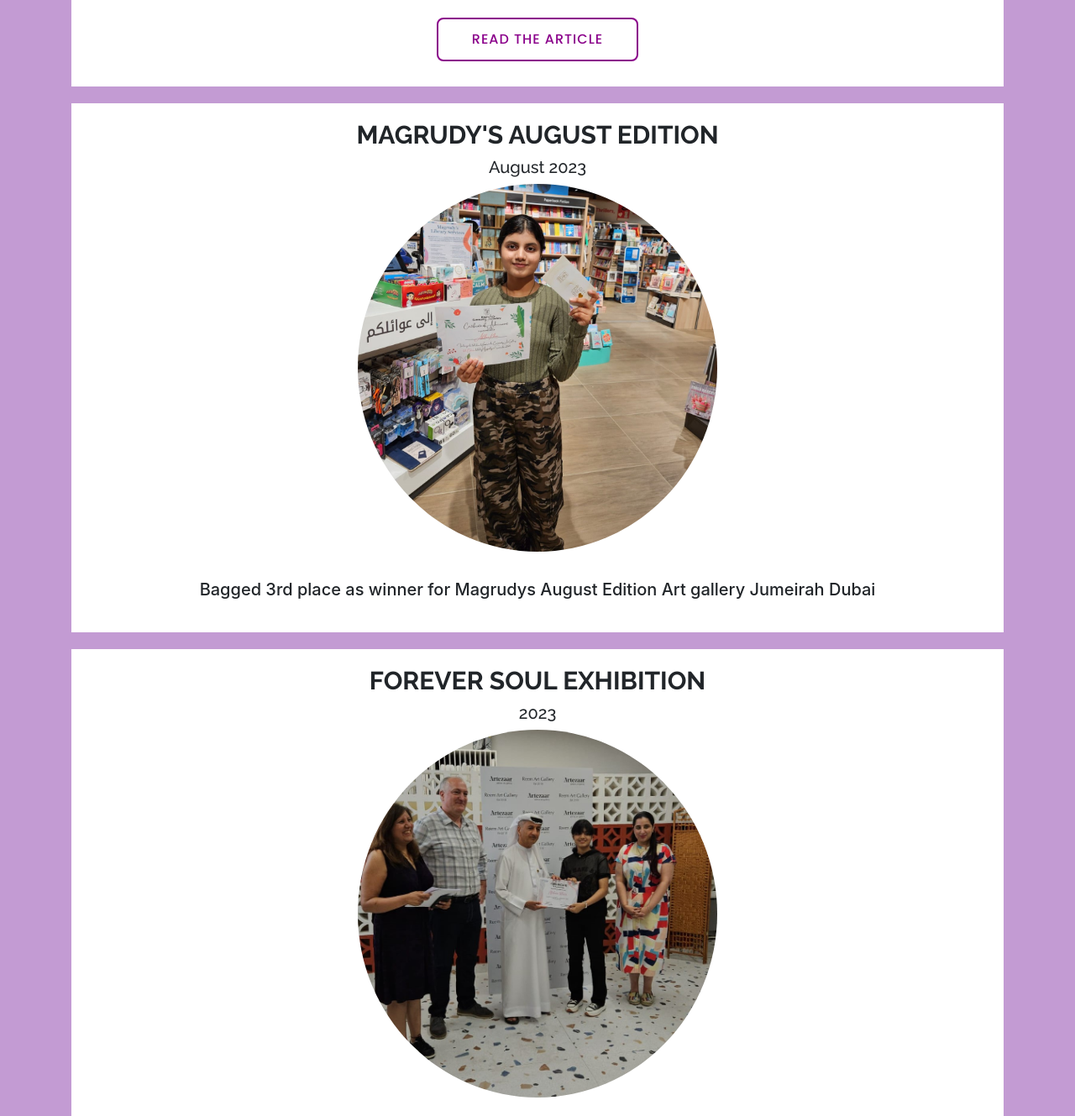
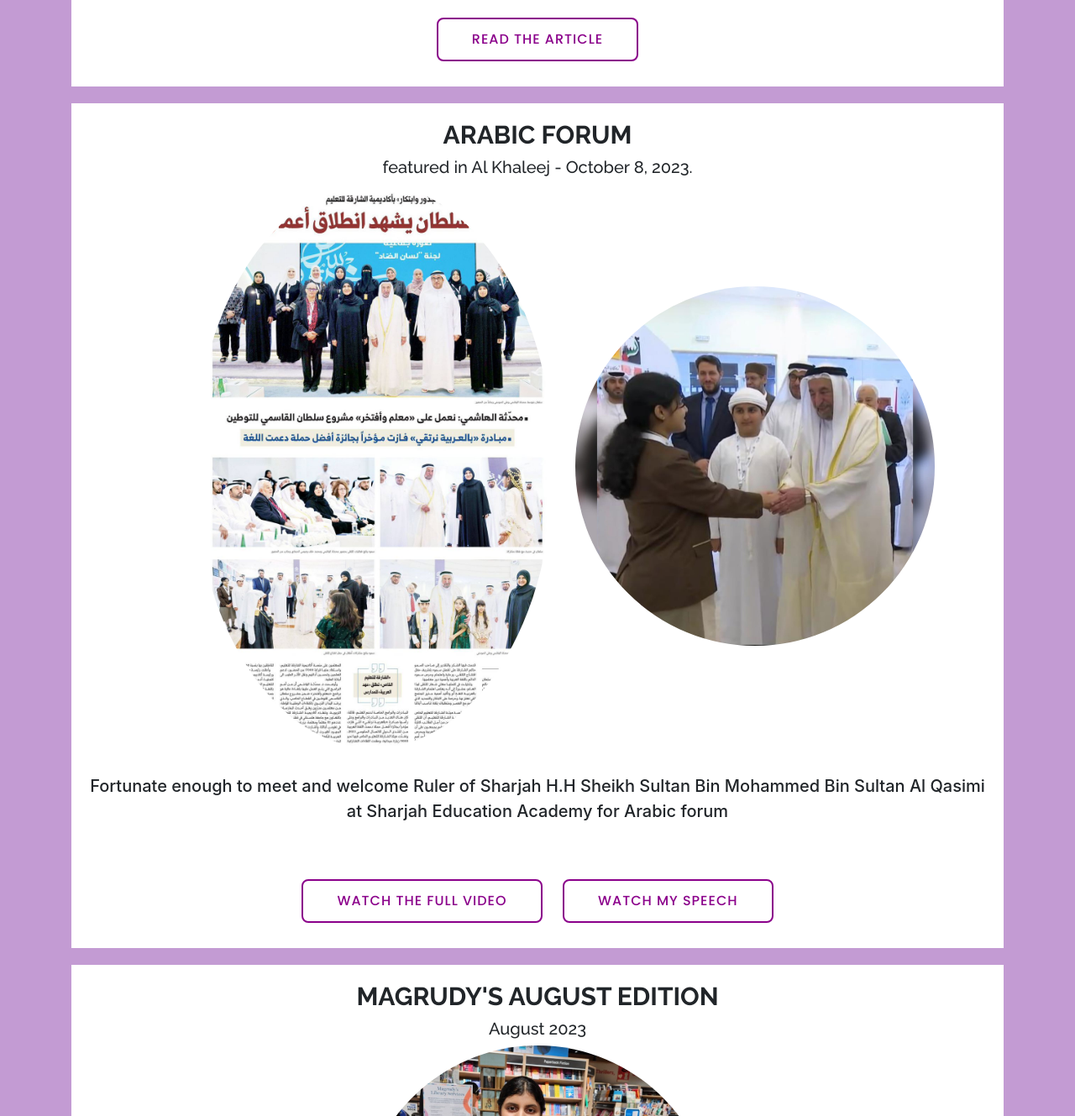
Before and after one commit to afshannawaz/afshannawaz.github.io, a plain HTML site: page blog.html in a window 1280 px wide. Shown: the part 1660-2989 px from the top of the page at 84% size. Drawn offline with nearby package versions, Linux system fonts and the light colour scheme; a web font is replaced by a local one.

Commit message:
Add files via upload

```diff
--- a/blog.html
+++ b/blog.html
@@ -64,6 +64,17 @@
             </div>
             <p>Emerging artist Afshan Nawaz Khan is a star in the established art world</p>
             <a href="https://www.gulftoday.ae/culture/2023/08/31/emerging-artist-afshan-nawaz-khan-is-a-star-in-the-established-art-world?fbclid=PAAabFeOJ2f1QjcoZH3w-FpOKsIMoiSgqZ9OXv0AXn0tdR-FePqTNdnzW8ffo"><button>READ THE ARTICLE</button></a>
+          </div>
+          <div class="tags1" data-aos="fade-in" data-aos-delay="300">
+            <h2>ARABIC FORUM</h2>
+            <h5>featured in Al Khaleej - October 8, 2023.</h5>
+            <div class="tags2">
+              <img class="img01" src="assets/img/5e897a4a-b2da-4473-956d-7188d052dec3.jpg" alt="">
+              <img class="img02" src="assets/img/6b92914b-2042-43f4-83af-a5ba1ba45ac2.jpg" alt="">
+            </div>
+            <p>Fortunate enough  to meet and welcome Ruler of Sharjah  H.H Sheikh Sultan Bin Mohammed Bin Sultan Al Qasimi  at Sharjah Education Academy  for Arabic forum</p>
+            <a href="https://youtu.be/k7RSKVuhSr4?si=0mmT3SPtAKTf14ul"><button>WATCH THE FULL VIDEO</button></a>
+            <a href="https://www.instagram.com/reel/CyQotz_Syrk/?igshid=MzRlODBiNWFlZA=="><button>WATCH MY SPEECH</button></a>
           </div>
           <div class="tags1" data-aos="fade-in" data-aos-delay="300">
             <h2>MAGRUDY'S AUGUST EDITION</h2>
```
Also changed, not shown: assets/img/5e897a4a-b2da-4473-956d-7188d052dec3.jpg (added), assets/img/6b92914b-2042-43f4-83af-a5ba1ba45ac2.jpg (added).
